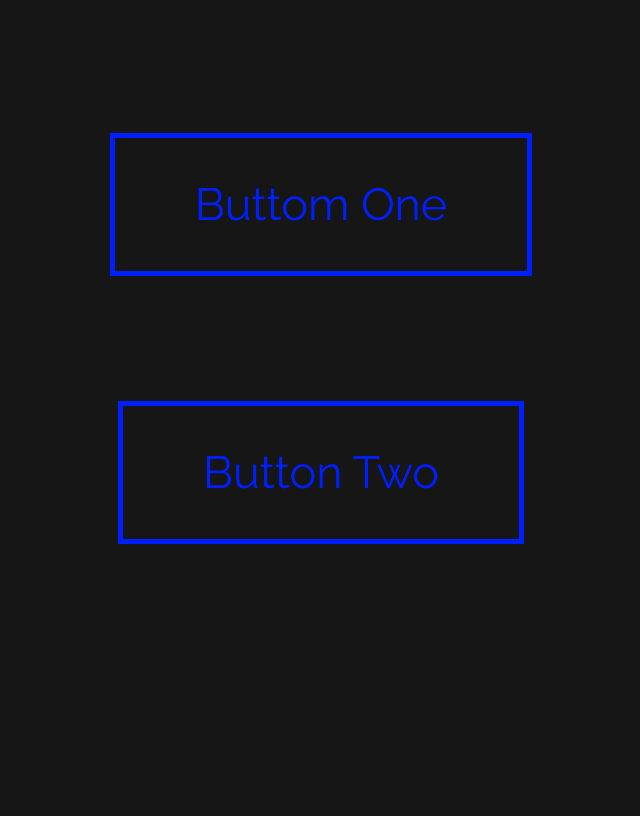
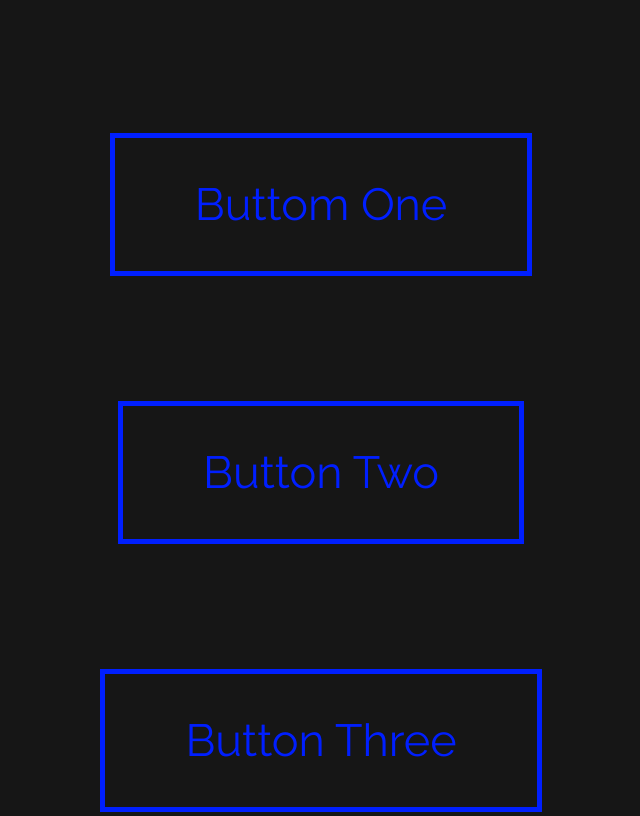
Before and after one commit to camposCode/creativeButtons, a plain HTML site: page index.html in a window 1280 px wide. Shown: the whole page, without its empty margins (319-959 px from the left). Drawn offline with Linux system fonts and the light colour scheme.

Commit message:
buttonThree done

```diff
--- a/index.html
+++ b/index.html
@@ -22,5 +22,10 @@
             <a href="#" class="buttonTwo">Button Two</a>
         </section>
 
+        <!-- ********BUTTON THREE******* -->
+        <section class="buttonThreeSection">
+            <a href="#" class="buttonThree">Button Three</a>
+        </section>
+
     </body>
 </html>
--- a/style.css
+++ b/style.css
@@ -31,16 +31,20 @@ a{
     overflow: hidden;
 }
 
+::before{
+    content: '';
+    position: absolute;
+    left: 0;
+    top: 0;
+}
+
+
 
 
 /* ///////////////////////
 ///////BUTTON ONE */
 
 .buttonOne::before{
-    content: '';
-    position: absolute;
-    left: 0;
-    top: 0;
     background-color: var(--yellow);
     height: 100%;
     width: 100%;
@@ -62,10 +66,6 @@ a{
 }
 
 .buttonTwo::before{
-    content: '';
-    position: absolute;
-    left: 0;
-    top: 0;
     height: 100%;
     width: 100%;
     background-color: var(--blue);
@@ -81,3 +81,44 @@ a{
 .buttonTwo:hover::before{
     transform: translateX(0);
 }
+
+/* ///////////////////////
+///////BUTTON THREE */
+
+.buttonThree{
+    transition: 1s;
+}
+
+.buttonThree::before{
+    width: 100%;
+    height: 100%;
+    background-color: var(--blue);
+    transition: 1s;
+    transform: rotateX(90deg);
+    z-index: -1;
+}
+
+.buttonThree:hover{
+    color: var(--yellow);
+}
+
+.buttonThree:hover::before{
+    transform: rotateX(0deg);
+}
+
+.buttonThree::after{
+    content: '';
+    position: absolute;
+    top: 0;
+    left: 0;
+    width: 100%;
+    height: 100%;
+    background-color: var(--blue);
+    transition: 1s;
+    transform: rotateY(90deg);
+    z-index: -1;
+}
+
+.buttonThree:hover::after{
+    transform: rotateY(0deg);
+}
```
